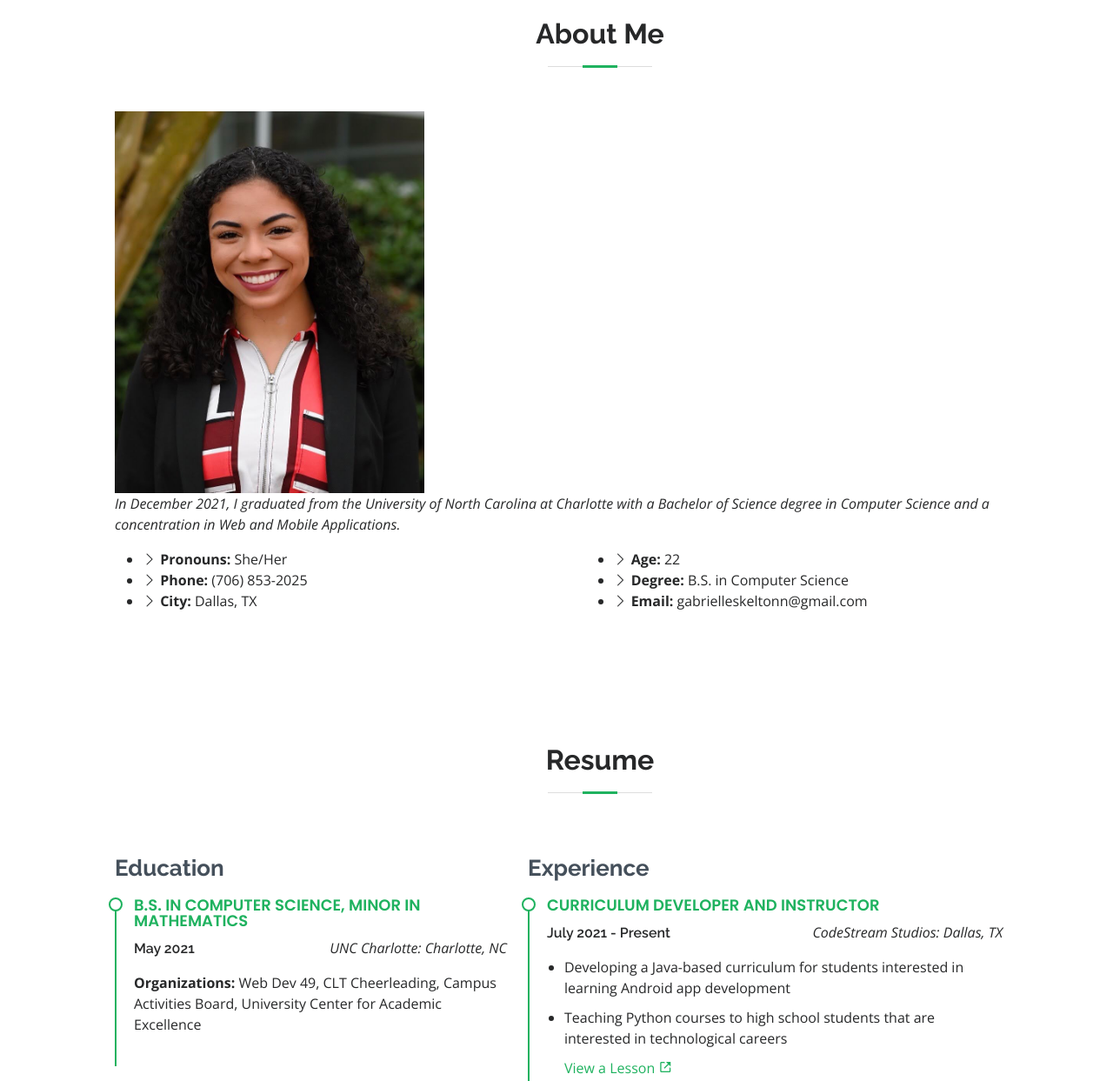
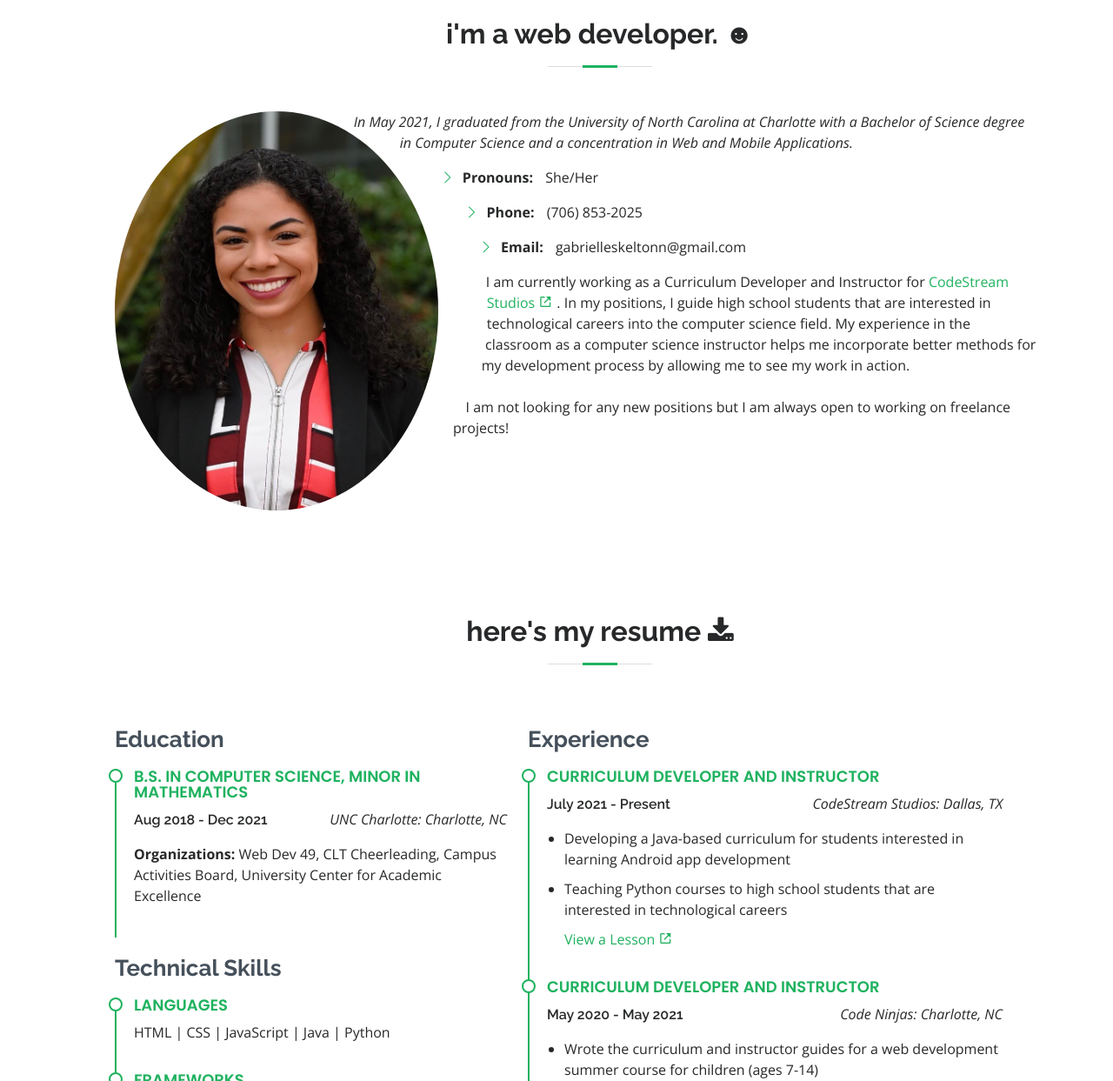
Before and after one commit to gabby-skelton/portfolio, a plain HTML site: page index.html in a window 1280 px wide. Shown: the part 840-2083 px from the top of the page at 87% size. Drawn offline with nearby package versions, Linux system fonts and the light colour scheme.

Commit message:
Update index.html

```diff
--- a/index.html
+++ b/index.html
@@ -26,6 +26,12 @@
 
   <!-- Template Main CSS File -->
   <link href="assets/css/style.css" rel="stylesheet">
+
+  <link rel="preconnect" href="https://fonts.googleapis.com">
+  <link rel="preconnect" href="https://fonts.gstatic.com" crossorigin>
+  <link href="https://fonts.googleapis.com/css2?family=Dancing+Script:wght@700&display=swap" rel="stylesheet">
+
+  <link rel="stylesheet" href="https://cdnjs.cloudflare.com/ajax/libs/font-awesome/4.7.0/css/font-awesome.min.css">
 
   <!-- =======================================================
   * Template Name: MyResume - v4.2.0
@@ -58,13 +64,8 @@
   <!-- ======= Hero Section ======= -->
   <section id="hero" class="d-flex flex-column justify-content-center">
     <div class="container" data-aos="zoom-in" data-aos-delay="100">
-      <h1>Gabrielle Skelton</h1>
-      <p><span>&#8226; web developer &#8226;</span></p>
-      <div class="social-links">
-        <a href="https://www.linkedin.com/in/gabrielleskelton/" class="linkedin" target = "_blank" alt = "LinkedIn"><i class="bx bxl-linkedin"></i></a>
-        <a href="https://github.com/gabby-skelton" class="github" target = "_blank" alt = "Github"><i class="bx bxl-github"></i></a>
-        <a href="“https://discordapp.com/users/gabs#6171" class="discord" target = "_blank" alt = "Discord"><i class="bx bxl-discord"></i></a>
-      </div>
+      <h3>hello! my name is</h3>
+      <h1>gabrielle skelton.</h1>
     </div>
   </section><!-- End Hero -->
 
@@ -75,40 +76,36 @@
       <div class="container" data-aos="fade-up">
 
         <div class="section-title">
-          <h2>About Me</h2>
+          <h2>i'm a web developer. &#x263B;</h2>
         </div>
 
         <div class="row">
-          <div class="col-lg-4">
-            <img src="assets/img/profile-img.jpg" class="img-fluid" alt="">
-          </div>
-          <div class="col-lg-8 pt-4 pt-lg-0 content">
-            <p class="fst-italic">
-              In December 2021, I graduated from the University of North Carolina at Charlotte with a Bachelor of Science degree in Computer Science and a concentration in Web
-              and Mobile Applications.
-            </p>
-            <div class="row">
-              <div class="col-lg-6">
-                <ul>
-                  <li><i class="bi bi-chevron-right"></i> <strong>Pronouns:</strong> <span>She/Her</span></li>
-                  <li><i class="bi bi-chevron-right"></i> <strong>Phone:</strong> <span>(706) 853-2025</span></li>
-                  <li><i class="bi bi-chevron-right"></i> <strong>City:</strong> <span>Dallas, TX</span></li>
-                </ul>
-              </div>
-              <div class="col-lg-6">
-                <ul>
-                  <li><i class="bi bi-chevron-right"></i> <strong>Age:</strong> <span>22</span></li>
-                  <li><i class="bi bi-chevron-right"></i> <strong>Degree:</strong> <span>B.S. in Computer Science</span></li>
-                  <li><i class="bi bi-chevron-right"></i> <strong>Email:</strong> <span>gabrielleskeltonn@gmail.com</span></li>
-                </ul>
-              </div>
+          <div class = "col-lg-13">
+
+            <div class="col-lg-4">
+              <img id = "profile" src="assets/img/profile-img.jpg" class="img-fluid curve" alt="" style = "margin-right: 15%;">
             </div>
-            <p>
 
-            </p>
+            <div class = "col-lg-8 pt-4 pt-lg-0 content">
+              <p class="fst-italic">
+                In May 2021, I graduated from the University of North Carolina at Charlotte with a Bachelor of Science degree in Computer Science and a concentration in Web
+                and Mobile Applications.
+              </p>
+
+              <p><i class="bi bi-chevron-right"></i> <strong>Pronouns:</strong> <span>She/Her</span></p>
+              <p><i class="bi bi-chevron-right"></i> <strong>Phone:</strong> <span>(706) 853-2025</span></p>
+              <p><i class="bi bi-chevron-right"></i> <strong>Email:</strong> <span>gabrielleskeltonn@gmail.com</span></p>
+
+              <p>
+                I am currently working as a Curriculum Developer and Instructor for <a href = "https://www.codestreamstudios.com/who-we-are" target = "_blank">CodeStream Studios <i class='bx bx-link-external'></i></a>. In my positions, I
+                guide high school students that are interested in technological careers into the computer science field. My experience in the classroom
+                as a computer science instructor helps me incorporate better methods for my development process by allowing me to see my work in action.
+                <br><br>
+                I am not looking for any new positions but I am always open to working
+                on freelance projects!
+              </p>
           </div>
         </div>
-
       </div>
     </section><!-- End About Section -->
 
@@ -117,7 +114,7 @@
       <div class="container" data-aos="fade-up">
 
         <div class="section-title">
-          <h2>Resume</h2>
+          <h2>here's my resume <i class="fa fa-download"></i></h2>
         </div>
 
         <div class="row">
@@ -126,7 +123,7 @@
             <div class="resume-item">
               <h4>B.S. in Computer Science, Minor in Mathematics</h4>
               <span class = "inline">
-                <h5>May 2021</h5>
+                <h5>Aug 2018 - Dec 2021</h5>
                 <p><em>UNC Charlotte: Charlotte, NC</em></p>
               </span>
               <p><b>Organizations: </b> Web Dev 49, CLT Cheerleading, Campus Activities Board, University Center for Academic Excellence</p>
@@ -143,7 +140,7 @@
             </div>
             <div class="resume-item">
               <h4>Other</h4>
-              <p>Markdown | Figma | Google Analytics</p>
+              <p>Markdown | Figma | Responsive Design</p>
             </div>
           </div>
           <div class="col-lg-6">
@@ -193,7 +190,7 @@
       <div class="container" data-aos="fade-up">
 
         <div class="section-title">
-          <h2>Portfolio</h2>
+          <h2>& my portfolio. <i class='bx bx-link-external'></i></h2>
         </div>
 
         <div class="row portfolio-container" data-aos="fade-up" data-aos-delay="200">
@@ -245,7 +242,7 @@
       <div class="container" data-aos="fade-up">
 
         <div class="section-title">
-          <h2>Contact</h2>
+          <h2>let's chat!</h2>
         </div>
 
         <div class="row mt-1">
@@ -346,6 +343,8 @@
   <!-- Template Main JS File -->
   <script src="assets/js/main.js"></script>
 
+  <script src=shapes.js></script>
+
 </body>
 
 </html>
```
